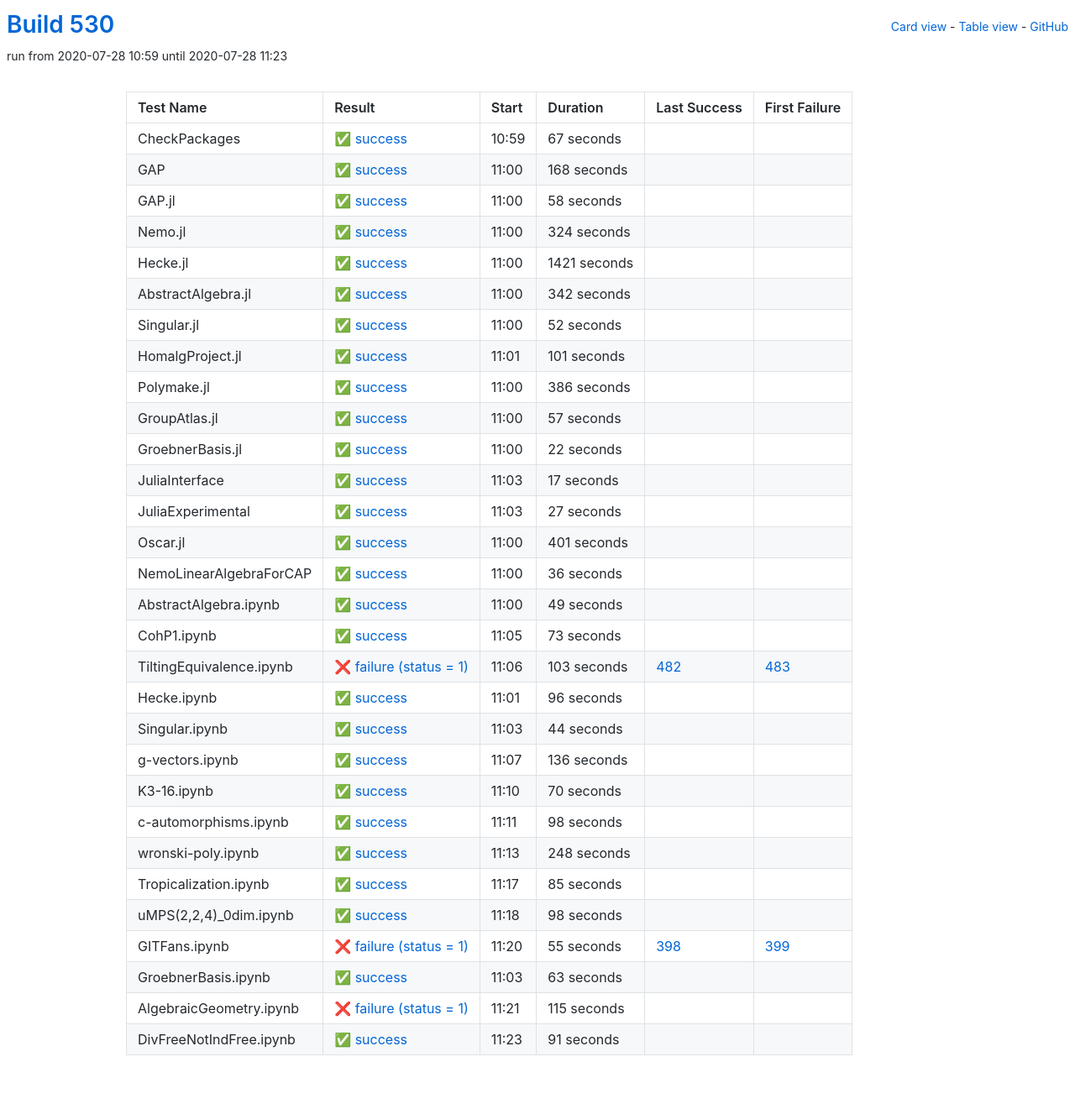
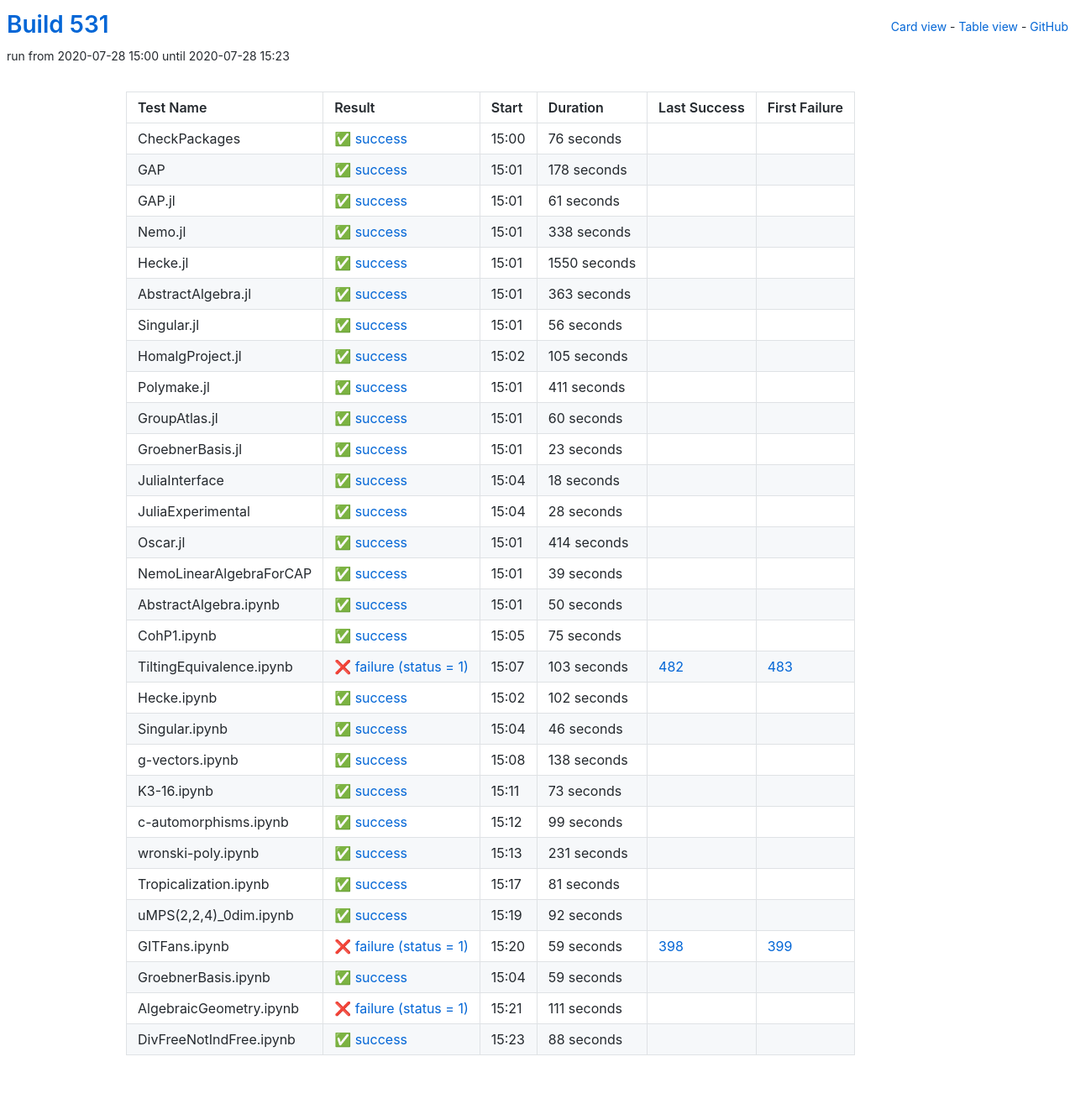
Before and after one commit to oscar-system/oscar-ci-status-stable, a Jekyll site: the page built from table.html, in a window 1280 px wide. Shown: the whole page at 84% size. Built offline with Jekyll 4.4.1, drawn with Linux system fonts in a browser that asks for light colours.

Commit message:
Build #531

```diff
--- a/_data/ci.yml
+++ b/_data/ci.yml
@@ -1,6 +1,6 @@
 ---
-build: 530
-build_url: https://oscarci.mathematik.uni-kl.de/job/oscar-stable/530/
+build: 531
+build_url: https://oscarci.mathematik.uni-kl.de/job/oscar-stable/531/
 job: oscar-stable
 organization: oscar-system
 repo: oscar-ci-status-stable
@@ -8,212 +8,212 @@ repourl: https://github.com/oscar-system/oscar-ci-status-stable
 tests:
 - name: CheckPackages
   id: checkpackages
-  log: https://oscarci.mathematik.uni-kl.de/job/oscar-stable/530/artifact/logs/build-530/CheckPackages.log
-  start: 2020-07-28 10:59
+  log: https://oscarci.mathematik.uni-kl.de/job/oscar-stable/531/artifact/logs/build-531/CheckPackages.log
+  start: 2020-07-28 15:00
   success: true
   exitcode: 0
   status: success
-  duration: 67
+  duration: 76
   last_success: false
   last_success_url:
   first_failure: false
   first_failure_url:
 - name: GAP
   id: gap
-  log: https://oscarci.mathematik.uni-kl.de/job/oscar-stable/530/artifact/logs/build-530/GAP.log
-  start: 2020-07-28 11:00
+  log: https://oscarci.mathematik.uni-kl.de/job/oscar-stable/531/artifact/logs/build-531/GAP.log
+  start: 2020-07-28 15:01
   success: true
   exitcode: 0
   status: success
-  duration: 168
+  duration: 178
   last_success: false
   last_success_url:
   first_failure: false
   first_failure_url:
 - name: GAP.jl
   id: gap-jl
-  log: https://oscarci.mathematik.uni-kl.de/job/oscar-stable/530/artifact/logs/build-530/GAP.jl.log
-  start: 2020-07-28 11:00
+  log: https://oscarci.mathematik.uni-kl.de/job/oscar-stable/531/artifact/logs/build-531/GAP.jl.log
+  start: 2020-07-28 15:01
   success: true
   exitcode: 0
   status: success
-  duration: 58
+  duration: 61
   last_success: false
   last_success_url:
   first_failure: false
   first_failure_url:
 - name: Nemo.jl
   id: nemo-jl
-  log: https://oscarci.mathematik.uni-kl.de/job/oscar-stable/530/artifact/logs/build-530/Nemo.jl.log
-  start: 2020-07-28 11:00
+  log: https://oscarci.mathematik.uni-kl.de/job/oscar-stable/531/artifact/logs/build-531/Nemo.jl.log
+  start: 2020-07-28 15:01
   success: true
   exitcode: 0
   status: success
-  duration: 324
+  duration: 338
   last_success: false
   last_success_url:
   first_failure: false
   first_failure_url:
 - name: Hecke.jl
   id: hecke-jl
-  log: https://oscarci.mathematik.uni-kl.de/job/oscar-stable/530/artifact/logs/build-530/Hecke.jl.log
-  start: 2020-07-28 11:00
+  log: https://oscarci.mathematik.uni-kl.de/job/oscar-stable/531/artifact/logs/build-531/Hecke.jl.log
+  start: 2020-07-28 15:01
   success: true
   exitcode: 0
   status: success
-  duration: 1421
+  duration: 1550
   last_success: false
   last_success_url:
   first_failure: false
   first_failure_url:
 - name: AbstractAlgebra.jl
   id: abstractalgebra-jl
-  log: https://oscarci.mathematik.uni-kl.de/job/oscar-stable/530/artifact/logs/build-530/AbstractAlgebra.jl.log
-  start: 2020-07-28 11:00
+  log: https://oscarci.mathematik.uni-kl.de/job/oscar-stable/531/artifact/logs/build-531/AbstractAlgebra.jl.log
+  start: 2020-07-28 15:01
   success: true
   exitcode: 0
   status: success
-  duration: 342
+  duration: 363
   last_success: false
   last_success_url:
   first_failure: false
   first_failure_url:
 - name: Singular.jl
   id: singular-jl
-  log: https://oscarci.mathematik.uni-kl.de/job/oscar-stable/530/artifact/logs/build-530/Singular.jl.log
-  start: 2020-07-28 11:00
+  log: https://oscarci.mathematik.uni-kl.de/job/oscar-stable/531/artifact/logs/build-531/Singular.jl.log
+  start: 2020-07-28 15:01
   success: true
   exitcode: 0
   status: success
-  duration: 52
+  duration: 56
   last_success: false
   last_success_url:
   first_failure: false
   first_failure_url:
 - name: HomalgProject.jl
   id: homalgproject-jl
-  log: https://oscarci.mathematik.uni-kl.de/job/oscar-stable/530/artifact/logs/build-530/HomalgProject.jl.log
-  start: 2020-07-28 11:01
+  log: https://oscarci.mathematik.uni-kl.de/job/oscar-stable/531/artifact/logs/build-531/HomalgProject.jl.log
+  start: 2020-07-28 15:02
   success: true
   exitcode: 0
   status: success
-  duration: 101
+  duration: 105
   last_success: false
   last_success_url:
   first_failure: false
   first_failure_url:
 - name: Polymake.jl
   id: polymake-jl
-  log: https://oscarci.mathematik.uni-kl.de/job/oscar-stable/530/artifact/logs/build-530/Polymake.jl.log
-  start: 2020-07-28 11:00
+  log: https://oscarci.mathematik.uni-kl.de/job/oscar-stable/531/artifact/logs/build-531/Polymake.jl.log
+  start: 2020-07-28 15:01
   success: true
   exitcode: 0
   status: success
-  duration: 386
+  duration: 411
   last_success: false
   last_success_url:
   first_failure: false
   first_failure_url:
 - name: GroupAtlas.jl
   id: groupatlas-jl
-  log: https://oscarci.mathematik.uni-kl.de/job/oscar-stable/530/artifact/logs/build-530/GroupAtlas.jl.log
-  start: 2020-07-28 11:00
+  log: https://oscarci.mathematik.uni-kl.de/job/oscar-stable/531/artifact/logs/build-531/GroupAtlas.jl.log
+  start: 2020-07-28 15:01
   success: true
   exitcode: 0
   status: success
-  duration: 57
+  duration: 60
   last_success: false
   last_success_url:
   first_failure: false
   first_failure_url:
 - name: GroebnerBasis.jl
   id: groebnerbasis-jl
-  log: https://oscarci.mathematik.uni-kl.de/job/oscar-stable/530/artifact/logs/build-530/GroebnerBasis.jl.log
-  start: 2020-07-28 11:00
+  log: https://oscarci.mathematik.uni-kl.de/job/oscar-stable/531/artifact/logs/build-531/GroebnerBasis.jl.log
+  start: 2020-07-28 15:01
   success: true
   exitcode: 0
   status: success
-  duration: 22
+  duration: 23
   last_success: false
   last_success_url:
   first_failure: false
   first_failure_url:
 - name: JuliaInterface
   id: juliainterface
-  log: https://oscarci.mathematik.uni-kl.de/job/oscar-stable/530/artifact/logs/build-530/JuliaInterface.log
-  start: 2020-07-28 11:03
+  log: https://oscarci.mathematik.uni-kl.de/job/oscar-stable/531/artifact/logs/build-531/JuliaInterface.log
+  start: 2020-07-28 15:04
   success: true
   exitcode: 0
   status: success
-  duration: 17
+  duration: 18
   last_success: false
   last_success_url:
   first_failure: false
   first_failure_url:
 - name: JuliaExperimental
   id: juliaexperimental
-  log: https://oscarci.mathematik.uni-kl.de/job/oscar-stable/530/artifact/logs/build-530/JuliaExperimental.log
-  start: 2020-07-28 11:03
+  log: https://oscarci.mathematik.uni-kl.de/job/oscar-stable/531/artifact/logs/build-531/JuliaExperimental.log
+  start: 2020-07-28 15:04
   success: true
   exitcode: 0
   status: success
-  duration: 27
+  duration: 28
   last_success: false
   last_success_url:
   first_failure: false
   first_failure_url:
 - name: Oscar.jl
   id: oscar-jl
-  log: https://oscarci.mathematik.uni-kl.de/job/oscar-stable/530/artifact/logs/build-530/Oscar.jl.log
-  start: 2020-07-28 11:00
+  log: https://oscarci.mathematik.uni-kl.de/job/oscar-stable/531/artifact/logs/build-531/Oscar.jl.log
+  start: 2020-07-28 15:01
   success: true
   exitcode: 0
   status: success
-  duration: 401
+  duration: 414
   last_success: false
   last_success_url:
   first_failure: false
   first_failure_url:
 - name: NemoLinearAlgebraForCAP
   id: nemolinearalgebraforcap
-  log: https://oscarci.mathematik.uni-kl.de/job/oscar-stable/530/artifact/logs/build-530/NemoLinearAlgebraForCAP.log
-  start: 2020-07-28 11:00
+  log: https://oscarci.mathematik.uni-kl.de/job/oscar-stable/531/artifact/logs/build-531/NemoLinearAlgebraForCAP.log
+  start: 2020-07-28 15:01
   success: true
   exitcode: 0
   status: success
-  duration: 36
+  duration: 39
   last_success: false
   last_success_url:
   first_failure: false
   first_failure_url:
 - name: AbstractAlgebra.ipynb
   id: abstractalgebra-ipynb
-  log: https://oscarci.mathematik.uni-kl.de/job/oscar-stable/530/artifact/logs/build-530/AbstractAlgebra.ipynb.log
-  start: 2020-07-28 11:00
+  log: https://oscarci.mathematik.uni-kl.de/job/oscar-stable/531/artifact/logs/build-531/AbstractAlgebra.ipynb.log
+  start: 2020-07-28 15:01
   success: true
   exitcode: 0
   status: success
-  duration: 49
+  duration: 50
   last_success: false
   last_success_url:
   first_failure: false
   first_failure_url:
 - name: CohP1.ipynb
   id: cohp1-ipynb
-  log: https://oscarci.mathematik.uni-kl.de/job/oscar-stable/530/artifact/logs/build-530/CohP1.ipynb.log
-  start: 2020-07-28 11:05
+  log: https://oscarci.mathematik.uni-kl.de/job/oscar-stable/531/artifact/logs/build-531/CohP1.ipynb.log
+  start: 2020-07-28 15:05
   success: true
   exitcode: 0
   status: success
-  duration: 73
+  duration: 75
   last_success: false
   last_success_url:
   first_failure: false
   first_failure_url:
 - name: TiltingEquivalence.ipynb
   id: tiltingequivalence-ipynb
-  log: https://oscarci.mathematik.uni-kl.de/job/oscar-stable/530/artifact/logs/build-530/TiltingEquivalence.ipynb.log
-  start: 2020-07-28 11:06
+  log: https://oscarci.mathematik.uni-kl.de/job/oscar-stable/531/artifact/logs/build-531/TiltingEquivalence.ipynb.log
+  start: 2020-07-28 15:07
   success: false
   exitcode: 1
   status: failure
@@ -224,144 +224,144 @@ tests:
   first_failure_url: https://oscarci.mathematik.uni-kl.de/job/oscar-stable/483/
 - name: Hecke.ipynb
   id: hecke-ipynb
-  log: https://oscarci.mathematik.uni-kl.de/job/oscar-stable/530/artifact/logs/build-530/Hecke.ipynb.log
-  start: 2020-07-28 11:01
+  log: https://oscarci.mathematik.uni-kl.de/job/oscar-stable/531/artifact/logs/build-531/Hecke.ipynb.log
+  start: 2020-07-28 15:02
   success: true
   exitcode: 0
   status: success
-  duration: 96
+  duration: 102
   last_success: false
   last_success_url:
   first_failure: false
   first_failure_url:
 - name: Singular.ipynb
   id: singular-ipynb
-  log: https://oscarci.mathematik.uni-kl.de/job/oscar-stable/530/artifact/logs/build-530/Singular.ipynb.log
-  start: 2020-07-28 11:03
+  log: https://oscarci.mathematik.uni-kl.de/job/oscar-stable/531/artifact/logs/build-531/Singular.ipynb.log
+  start: 2020-07-28 15:04
   success: true
   exitcode: 0
   status: success
-  duration: 44
+  duration: 46
   last_success: false
   last_success_url:
   first_failure: false
   first_failure_url:
 - name: g-vectors.ipynb
   id: g-vectors-ipynb
-  log: https://oscarci.mathematik.uni-kl.de/job/oscar-stable/530/artifact/logs/build-530/g-vectors.ipynb.log
-  start: 2020-07-28 11:07
+  log: https://oscarci.mathematik.uni-kl.de/job/oscar-stable/531/artifact/logs/build-531/g-vectors.ipynb.log
+  start: 2020-07-28 15:08
   success: true
   exitcode: 0
   status: success
-  duration: 136
+  duration: 138
   last_success: false
   last_success_url:
   first_failure: false
   first_failure_url:
 - name: K3-16.ipynb
   id: k3-16-ipynb
-  log: https://oscarci.mathematik.uni-kl.de/job/oscar-stable/530/artifact/logs/build-530/K3-16.ipynb.log
-  start: 2020-07-28 11:10
+  log: https://oscarci.mathematik.uni-kl.de/job/oscar-stable/531/artifact/logs/build-531/K3-16.ipynb.log
+  start: 2020-07-28 15:11
   success: true
   exitcode: 0
   status: success
-  duration: 70
+  duration: 73
   last_success: false
   last_success_url:
   first_failure: false
   first_failure_url:
 - name: c-automorphisms.ipynb
   id: c-automorphisms-ipynb
-  log: https://oscarci.mathematik.uni-kl.de/job/oscar-stable/530/artifact/logs/build-530/c-automorphisms.ipynb.log
-  start: 2020-07-28 11:11
+  log: https://oscarci.mathematik.uni-kl.de/job/oscar-stable/531/artifact/logs/build-531/c-automorphisms.ipynb.log
+  start: 2020-07-28 15:12
   success: true
   exitcode: 0
   status: success
-  duration: 98
+  duration: 99
   last_success: false
   last_success_url:
   first_failure: false
   first_failure_url:
 - name: wronski-poly.ipynb
   id: wronski-poly-ipynb
-  log: https://oscarci.mathematik.uni-kl.de/job/oscar-stable/530/artifact/logs/build-530/wronski-poly.ipynb.log
-  start: 2020-07-28 11:13
+  log: https://oscarci.mathematik.uni-kl.de/job/oscar-stable/531/artifact/logs/build-531/wronski-poly.ipynb.log
+  start: 2020-07-28 15:13
   success: true
   exitcode: 0
   status: success
-  duration: 248
+  duration: 231
   last_success: false
   last_success_url:
   first_failure: false
   first_failure_url:
 - name: Tropicalization.ipynb
   id: tropicalization-ipynb
-  log: https://oscarci.mathematik.uni-kl.de/job/oscar-stable/530/artifact/logs/build-530/Tropicalization.ipynb.log
-  start: 2020-07-28 11:17
+  log: https://oscarci.mathematik.uni-kl.de/job/oscar-stable/531/artifact/logs/build-531/Tropicalization.ipynb.log
+  start: 2020-07-28 15:17
   success: true
   exitcode: 0
   status: success
-  duration: 85
+  duration: 81
   last_success: false
   last_success_url:
   first_failure: false
   first_failure_url:
 - name: uMPS(2,2,4)_0dim.ipynb
   id: umps-2-2-4-0dim-ipynb
-  log: https://oscarci.mathematik.uni-kl.de/job/oscar-stable/530/artifact/logs/build-530/uMPS-2-2-4-_0dim.ipynb.log
-  start: 2020-07-28 11:18
+  log: https://oscarci.mathematik.uni-kl.de/job/oscar-stable/531/artifact/logs/build-531/uMPS-2-2-4-_0dim.ipynb.log
+  start: 2020-07-28 15:19
   success: true
   exitcode: 0
   status: success
-  duration: 98
+  duration: 92
   last_success: false
   last_success_url:
   first_failure: false
   first_failure_url:
 - name: GITFans.ipynb
   id: gitfans-ipynb
-  log: https://oscarci.mathematik.uni-kl.de/job/oscar-stable/530/artifact/logs/build-530/GITFans.ipynb.log
-  start: 2020-07-28 11:20
+  log: https://oscarci.mathematik.uni-kl.de/job/oscar-stable/531/artifact/logs/build-531/GITFans.ipynb.log
+  start: 2020-07-28 15:20
   success: false
   exitcode: 1
   status: failure
-  duration: 55
+  duration: 59
   last_success: 398
   last_success_url: https://oscarci.mathematik.uni-kl.de/job/oscar-stable/398/
   first_failure: 399
   first_failure_url: https://oscarci.mathematik.uni-kl.de/job/oscar-stable/399/
 - name: GroebnerBasis.ipynb
   id: groebnerbasis-ipynb
-  log: https://oscarci.mathematik.uni-kl.de/job/oscar-stable/530/artifact/logs/build-530/GroebnerBasis.ipynb.log
-  start: 2020-07-28 11:03
+  log: https://oscarci.mathematik.uni-kl.de/job/oscar-stable/531/artifact/logs/build-531/GroebnerBasis.ipynb.log
+  start: 2020-07-28 15:04
   success: true
   exitcode: 0
   status: success
-  duration: 63
+  duration: 59
   last_success: false
   last_success_url:
   first_failure: false
   first_failure_url:
 - name: AlgebraicGeometry.ipynb
   id: algebraicgeometry-ipynb
-  log: https://oscarci.mathematik.uni-kl.de/job/oscar-stable/530/artifact/logs/build-530/AlgebraicGeometry.ipynb.log
-  start: 2020-07-28 11:21
+  log: https://oscarci.mathematik.uni-kl.de/job/oscar-stable/531/artifact/logs/build-531/AlgebraicGeometry.ipynb.log
+  start: 2020-07-28 15:21
   success: false
   exitcode: 1
   status: failure
-  duration: 115
+  duration: 111
   last_success: false
   last_success_url:
   first_failure: false
   first_failure_url:
 - name: DivFreeNotIndFree.ipynb
   id: divfreenotindfree-ipynb
-  log: https://oscarci.mathematik.uni-kl.de/job/oscar-stable/530/artifact/logs/build-530/DivFreeNotIndFree.ipynb.log
-  start: 2020-07-28 11:23
+  log: https://oscarci.mathematik.uni-kl.de/job/oscar-stable/531/artifact/logs/build-531/DivFreeNotIndFree.ipynb.log
+  start: 2020-07-28 15:23
   success: true
   exitcode: 0
   status: success
-  duration: 91
+  duration: 88
   last_success: false
   last_success_url:
   first_failure: false
```
Also changed, not shown: README.md.
